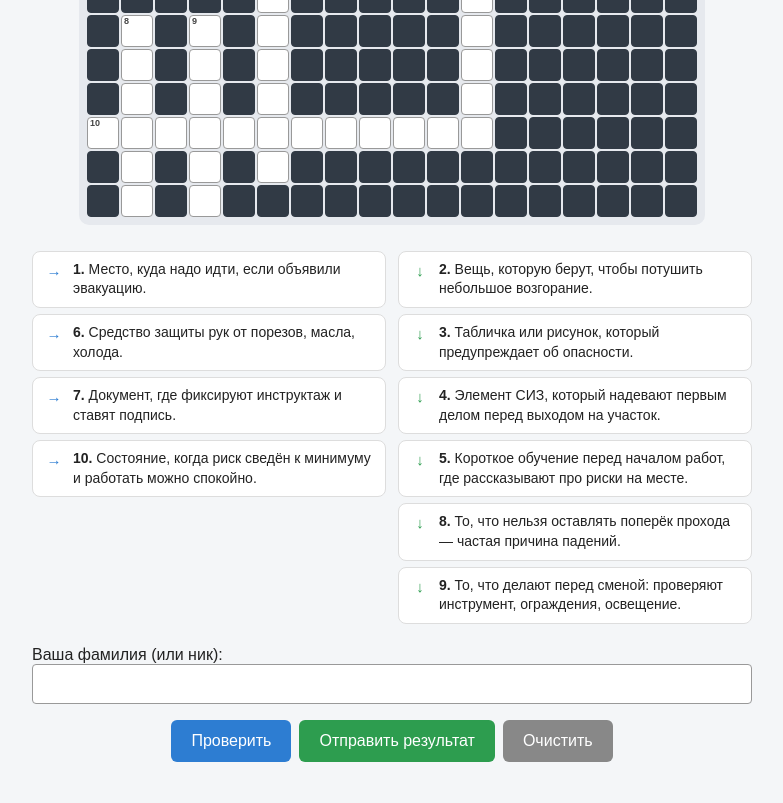
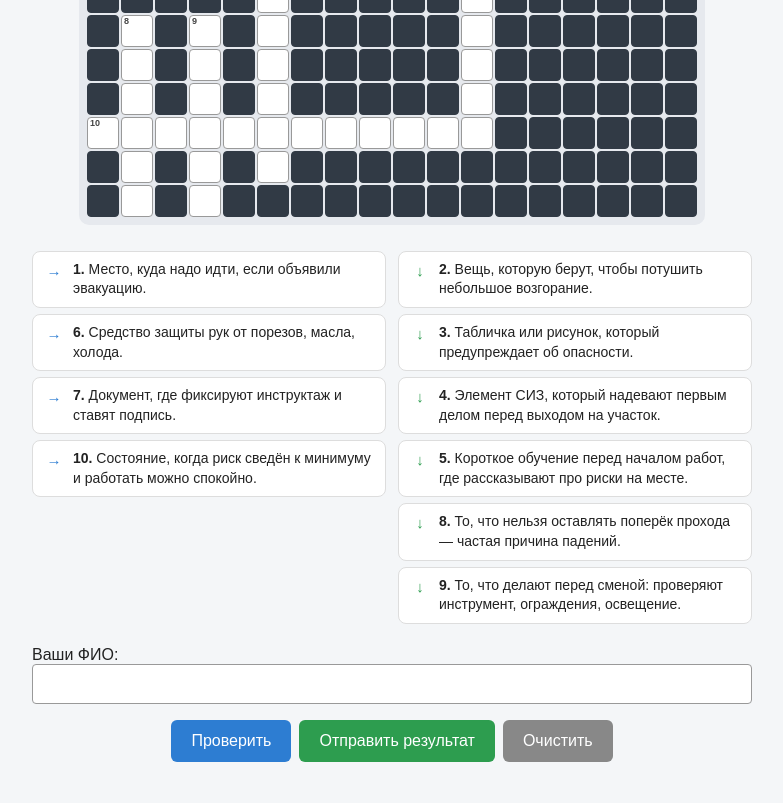
Before and after one commit to Kassiopii/Krossvord, a plain HTML site: page index.html in a window 1280 px wide. Shown: the part 376-1179 px from the top of the page, without its empty margins (248-1031 px from the left). Drawn offline with Linux system fonts and the light colour scheme.

Commit message:
Update index.html

```diff
--- a/index.html
+++ b/index.html
@@ -146,9 +146,10 @@
 </div>
 
 <div class="name-block">
-  <label for="name">Ваша фамилия (или ник):</label>
+  <label for="name">Ваши ФИО:</label>
   <input type="text" id="name" autocomplete="off">
 </div>
+
 
 <div class="buttons">
   <button id="btnCheck" type="button">Проверить</button>
```
